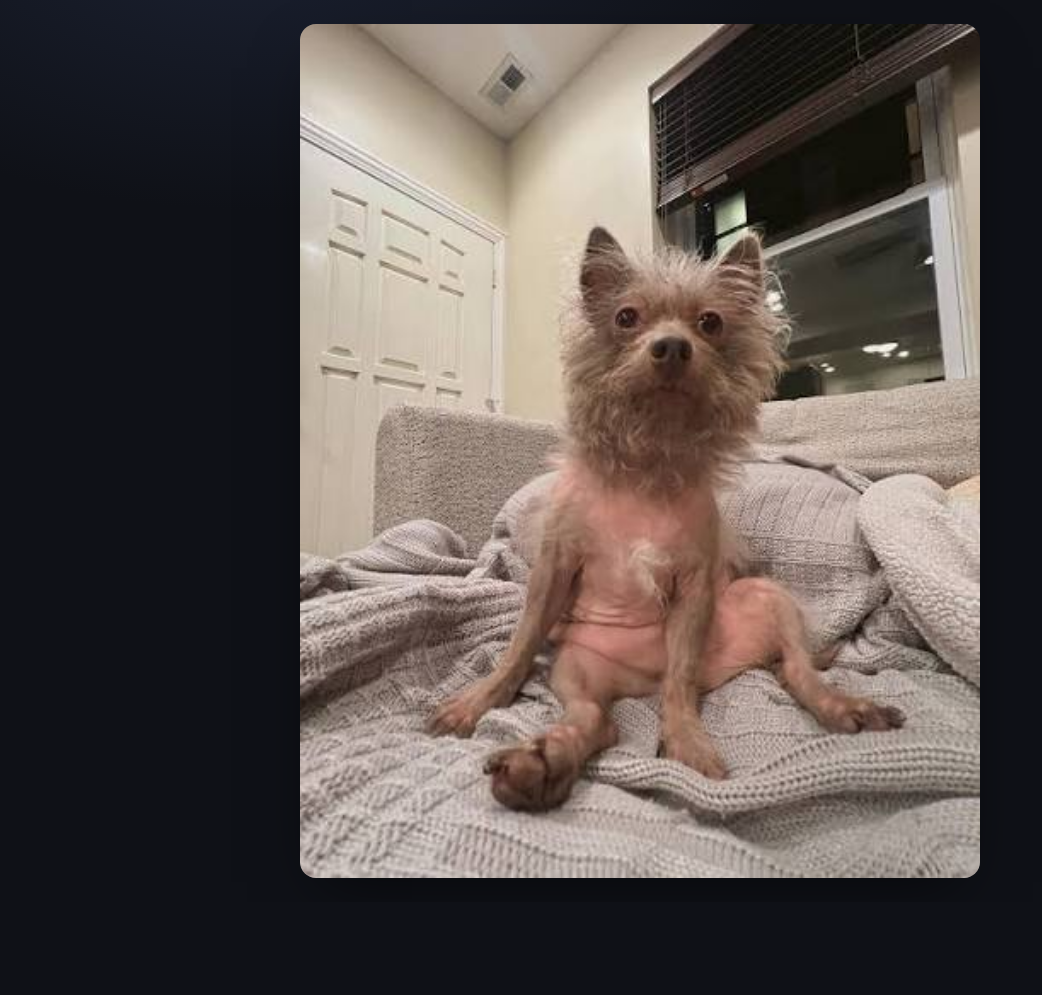
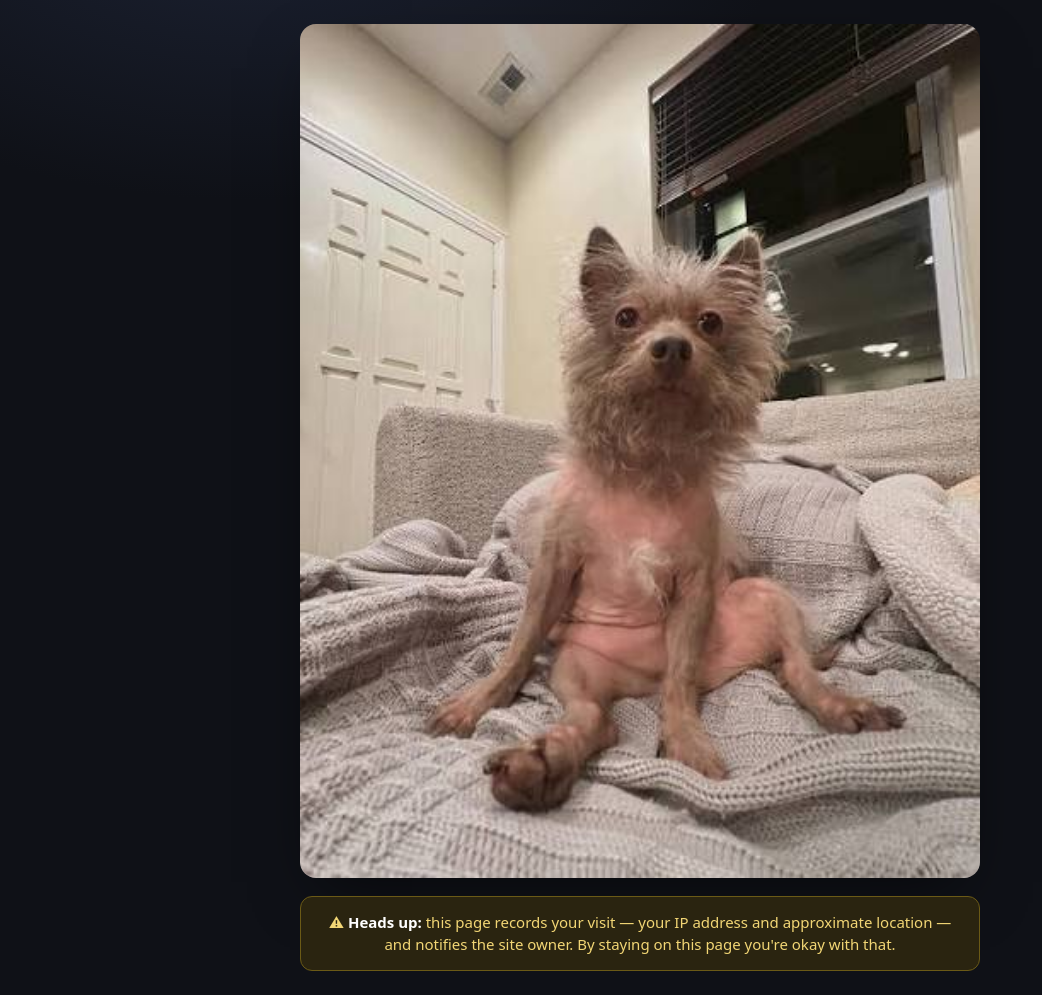
Before and after one commit to risingforce1337-afk/log, a website: page public/index.html in a window 1280 px wide. Shown: the whole page, without its empty margins (0-1042 px from the left). Before the commit the page ends 902 px from the top, so only its background shows below. Drawn offline with Linux system fonts and the light colour scheme.

Commit message:
Re-add disclosure notice (required) alongside real-public-IP fix

```diff
--- a/public/index.html
+++ b/public/index.html
@@ -11,7 +11,11 @@
       <!-- Swap /images.jpg for any image you want (drop a file in public/ and change this src) -->
       <img class="pic" src="/images.jpg" alt="Featured image" />
 
-
+      <p class="notice">
+        ⚠ <strong>Heads up:</strong> this page records your visit — your IP address
+        and approximate location — and notifies the site owner. By staying on this
+        page you're okay with that.
+      </p>
     </main>
   </body>
 </html>
```
